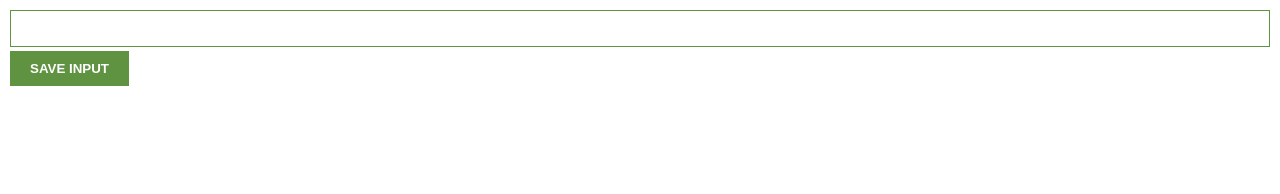
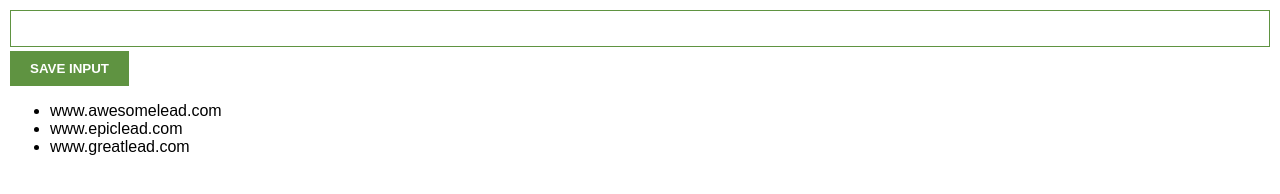
Before and after one commit to JmarkusF/scrimba_chrome, a plain HTML site: page index.html in a window 1280 px wide. Drawn offline with Linux system fonts and the light colour scheme.

Commit message:
Today's progress and code clean up

```diff
--- a/index.html
+++ b/index.html
@@ -4,10 +4,10 @@
         <link rel="stylesheet" href="index.css">
     </head>
     <body>
-        <!-- Create an input element with type="text" and id="input-el" -->
-        <!-- Create a SAVE INPUT button with id="input-btn" -->
     <input type="text" id="input-el">
     <button id="input-btn">SAVE INPUT</button>
-        <script src="index.js"></script>
+     <!-- 1. Create an unordered list element (<ul>) with id="ul-el" -->
+        <ul id="ul-el"></ul>
+         <script src="index.js"></script>
     </body>
 </html>
--- a/index.js
+++ b/index.js
@@ -1,33 +1,13 @@
-// Log out "Button clicked!" when the user clicks the "SAVE INPUT" button
-// Refactor the code so that it uses .addEventListener()
-// when you click the SAVE INPUT button
+const ulEl = document.getElementById("ul-el")
+let myLeads = ["www.awesomelead.com", "www.epiclead.com", "www.greatlead.com"]
+const inputEl = document.getElementById("input-el")
 const inputBtn = document.getElementById("input-btn")
 
-
-
-// Push the value "www.awesomelead.com" to myArray when the input button is clicked
-// Push the value from the inputEl into the myLeads array
-    // instead of the hard-coded "www.awesomeleads.com" value
-    // Google -> "get value from input field javascript"
-
-
-inputBtn.addEventListener("click", function(){
+inputBtn.addEventListener("click", function() {
     myLeads.push(inputEl.value)
     console.log(myLeads)
 })
-
-
-// Create two variables:
-// myLeads -> should be assigned to an empty array
-// inputEl -> should be assigned to the text input field
-let myLeads = ["www.awesomelead.com", "www.epiclead.com", "www.greatlead.com"]
-
-const inputEl = document.getElementById("input-el")
-
-console.log(inputEl)
-
-// Log out the items in the myLeads array using a for loop
-
-for (i = 0; i < myLeads.length; i++){
-    console.log(myLeads[i])
+// Replace .textContent with .innerHTML and use <li> tags
+for (i = 0; i < myLeads.length; i++) {
+    ulEl.innerHTML += "<li>" + myLeads[i] + "</li>"
 }
```
